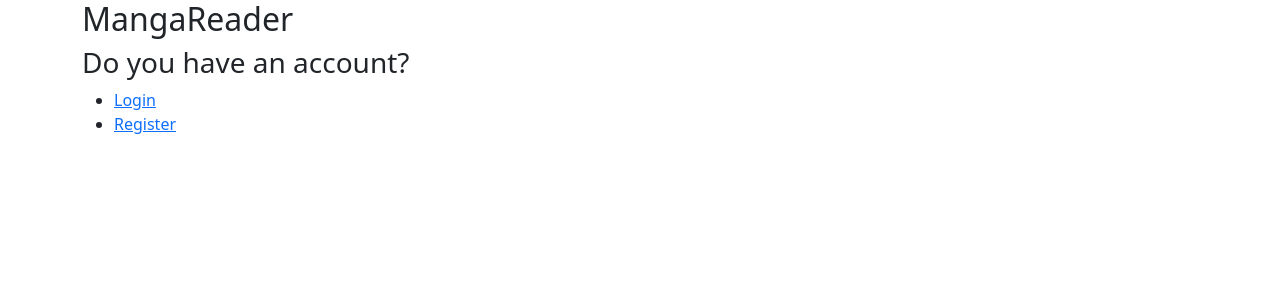
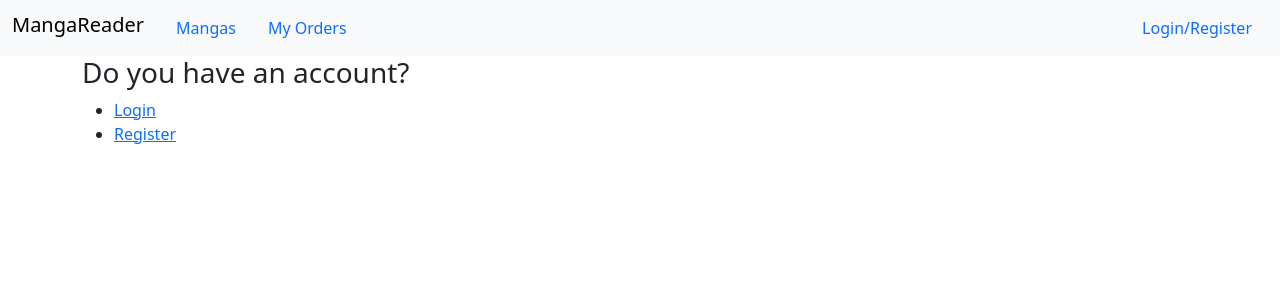
Before and after one commit to VukanAntic/MangaReader, an Angular app in the folder MangaReader/WebApps/MangaReaderSPA/: page /identity in a window 1280 px wide. Shown: the top 300 px of the page. Built offline with nearby package versions, Linux system fonts and the light colour scheme.

Commit message:
Added main navigation bar

```diff
--- a/MangaReader/WebApps/MangaReaderSPA/src/app/app.component.html
+++ b/MangaReader/WebApps/MangaReaderSPA/src/app/app.component.html
@@ -1,5 +1,5 @@
+<app-navbar></app-navbar>
+
 <div class="container">
-  <h2>MangaReader</h2>
-
   <router-outlet></router-outlet>
 </div>
--- a/MangaReader/WebApps/MangaReaderSPA/src/app/app.module.ts
+++ b/MangaReader/WebApps/MangaReaderSPA/src/app/app.module.ts
@@ -5,9 +5,10 @@ import { HttpClientModule, HTTP_INTERCEPTORS } from '@angular/common/http';
 import { AppRoutingModule } from './app-routing.module';
 import { AppComponent } from './app.component';
 import { AuthenticationInterceptor } from './shared/interceptors/authentication.interceptor';
+import { NavbarComponent } from './ui-utils/navbar/navbar.component';
 
 @NgModule({
-  declarations: [AppComponent],
+  declarations: [AppComponent, NavbarComponent],
   imports: [BrowserModule, AppRoutingModule, HttpClientModule],
   providers: [{ provide: HTTP_INTERCEPTORS, useClass: AuthenticationInterceptor, multi: true }],
   bootstrap: [AppComponent],
--- /dev/null
+++ b/MangaReader/WebApps/MangaReaderSPA/src/app/ui-utils/navbar/navbar.component.html
@@ -0,0 +1,28 @@
+<nav class="navbar navbar-light bg-light" *ngIf="appState$ | async as appState">
+  <div class="container-fluid">
+    <div class="d-flex">
+      <span class="navbar-brand mb-0 h1">{{ getNavbarTitle(appState) }}</span>
+
+      <ul class="nav">
+        <li class="nav-item">
+          <a class="nav-link" [routerLink]="['/manga']">Mangas</a>
+        </li>
+        <li class="nav-item">
+          <a class="nav-link" [routerLink]="['/orders']">My Orders</a>
+        </li>
+      </ul>
+    </div>
+
+    <ul class="nav">
+      <li class="nav-item" *ngIf="userLoggedOut(appState)">
+        <a class="nav-link" [routerLink]="['/identity']">Login/Register</a>
+      </li>
+      <li class="nav-item" *ngIf="userLoggedIn(appState)">
+        <a class="nav-link" [routerLink]="['/identity', 'profile']">User profile</a>
+      </li>
+      <li class="nav-item" *ngIf="userLoggedIn(appState)">
+        <a class="nav-link" [routerLink]="['/identity', 'logout']">Logout</a>
+      </li>
+    </ul>
+  </div>
+</nav>
--- /dev/null
+++ b/MangaReader/WebApps/MangaReaderSPA/src/app/ui-utils/navbar/navbar.component.ts
@@ -0,0 +1,35 @@
+import { Component, OnInit } from '@angular/core';
+import { Observable } from 'rxjs';
+import { IAppState } from 'src/app/shared/app-state/app-state';
+import { AppStateService } from 'src/app/shared/app-state/app-state.service';
+
+@Component({
+  selector: 'app-navbar',
+  templateUrl: './navbar.component.html',
+  styleUrls: ['./navbar.component.css'],
+})
+export class NavbarComponent implements OnInit {
+  public appState$: Observable<IAppState>;
+
+  constructor(private appStateService: AppStateService) {
+    this.appState$ = this.appStateService.getAppState();
+  }
+
+  ngOnInit(): void {}
+
+  public getNavbarTitle(appState: IAppState): string {
+    if (appState.firstName !== undefined && appState.lastName !== undefined) {
+      return `Welcome to MangaReader, ${appState.firstName} ${appState.lastName}`;
+    }
+
+    return `MangaReader`;
+  }
+
+  public userLoggedIn(appState: IAppState): boolean {
+    return !this.userLoggedOut(appState);
+  }
+
+  public userLoggedOut(appState: IAppState): boolean {
+    return appState.isEmpty();
+  }
+}
```
Also changed, not shown: MangaReader/WebApps/MangaReaderSPA/src/app/ui-utils/navbar/navbar.component.css (added).
